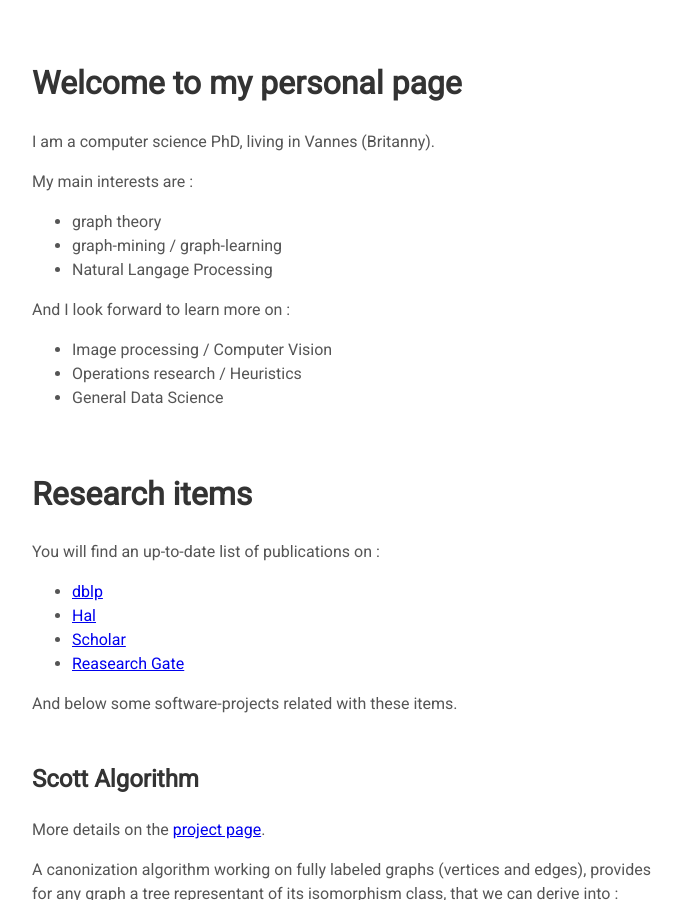
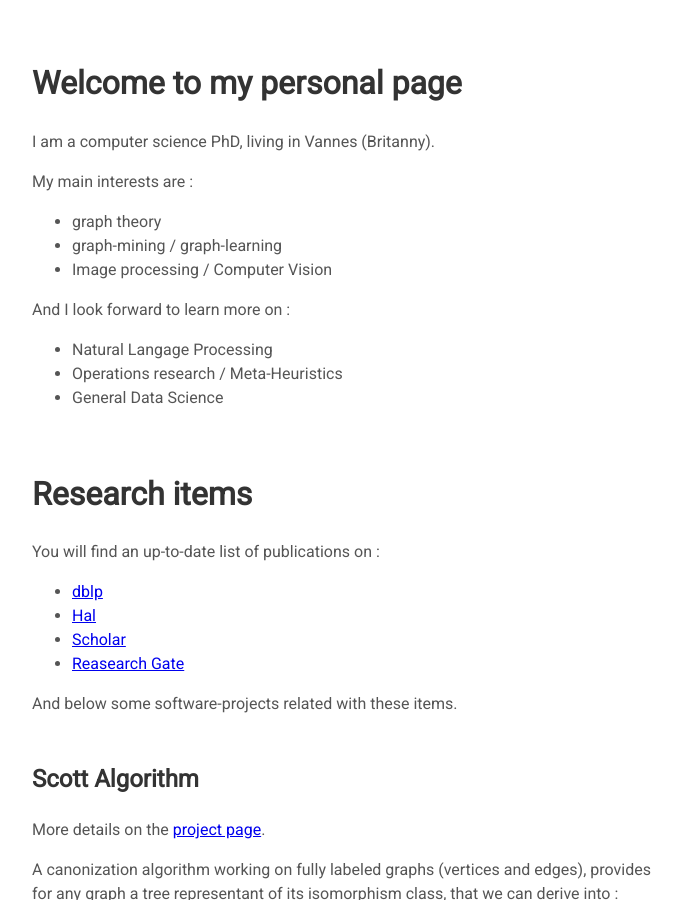
Before and after one commit to theplatypus/theplatypus.github.io__, a Jekyll site: the page built from index.md, in a window 1280 px wide and 900 px high, scrolled down 901 px. Shown: the whole window, without its empty margins (224-905 px from the left). Built offline with Jekyll 4.4.1, drawn with Linux system fonts in a browser that asks for light colours; some web fonts are replaced; our own code applies the rules of GitHub Pages for plain Markdown files.

Commit message:
Update index.md

```diff
--- a/index.md
+++ b/index.md
@@ -5,11 +5,11 @@
 My main interests are :
  - graph theory
  - graph-mining / graph-learning
- - Natural Langage Processing
+ - Image processing / Computer Vision
 
 And I look forward to learn more on :
- - Image processing / Computer Vision
- - Operations research / Heuristics
+ - Natural Langage Processing
+ - Operations research / Meta-Heuristics
  - General Data Science
 
 ## Research items
```
